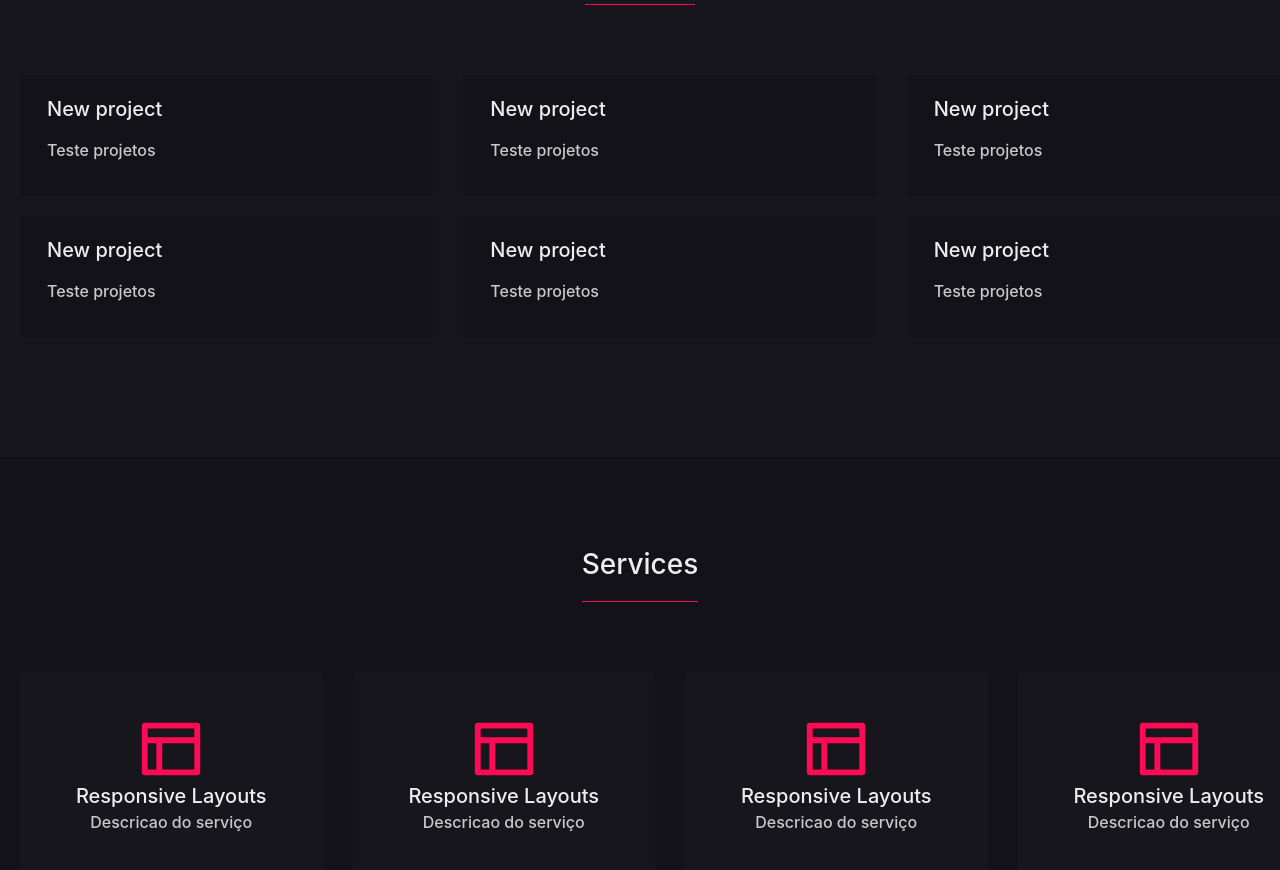
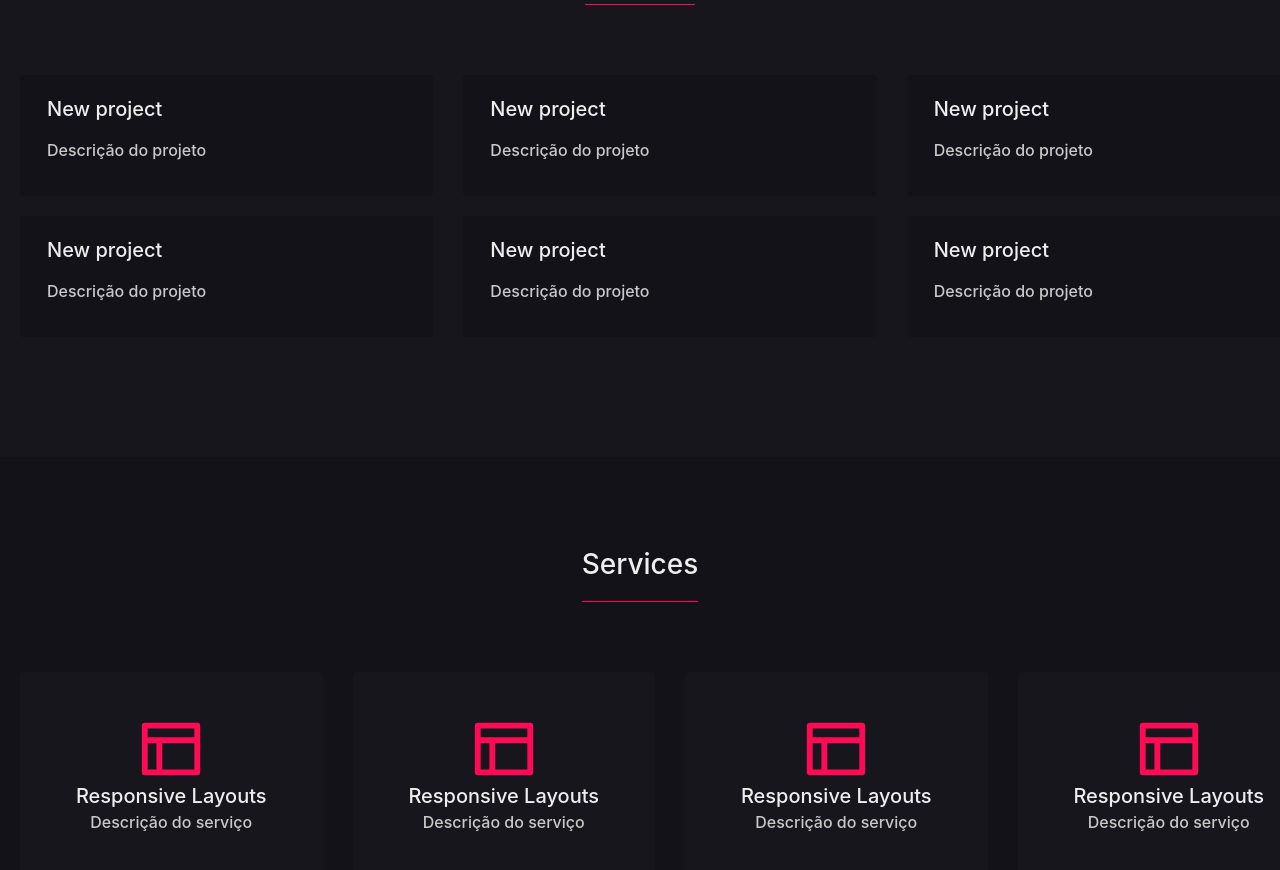
Before and after one commit to OtavioCanedo/Portfolio, a React (Create React App) app: page / in a window 1280 px wide. Shown: the part 920-1790 px from the top of the page. Built offline with nearby package versions, Linux system fonts and the light colour scheme.

Commit message:
Codigo Portfolio

```diff
--- a/src/Pages/Home/projects.js
+++ b/src/Pages/Home/projects.js
@@ -1,27 +1,27 @@
 const projects = [
     {
         title: 'New project',
-        description: "Teste projetos"
+        description: "Descrição do projeto"
     },
     {
         title: 'New project',
-        description: "Teste projetos"
+        description: "Descrição do projeto"
     },
     {
         title: 'New project',
-        description: "Teste projetos"
+        description: "Descrição do projeto"
     },
     {
         title: 'New project',
-        description: "Teste projetos"
+        description: "Descrição do projeto"
     },
     {
         title: 'New project',
-        description: "Teste projetos"
+        description: "Descrição do projeto"
     },
     {
         title: 'New project',
-        description: "Teste projetos"
+        description: "Descrição do projeto"
     }
 ]
 
--- a/src/Pages/Home/services.js
+++ b/src/Pages/Home/services.js
@@ -4,22 +4,22 @@ const services = [
     {
         image: Layout,
         title: 'Responsive Layouts',
-        description: "Descricao do serviço"
+        description: "Descrição do serviço"
     },
     {
         image: Layout,
         title: 'Responsive Layouts',
-        description: "Descricao do serviço"
+        description: "Descrição do serviço"
     },
     {
         image: Layout,
         title: 'Responsive Layouts',
-        description: "Descricao do serviço"
+        description: "Descrição do serviço"
     },
     {
         image: Layout,
         title: 'Responsive Layouts',
-        description: "Descricao do serviço"
+        description: "Descrição do serviço"
     }
 ]
 
```
